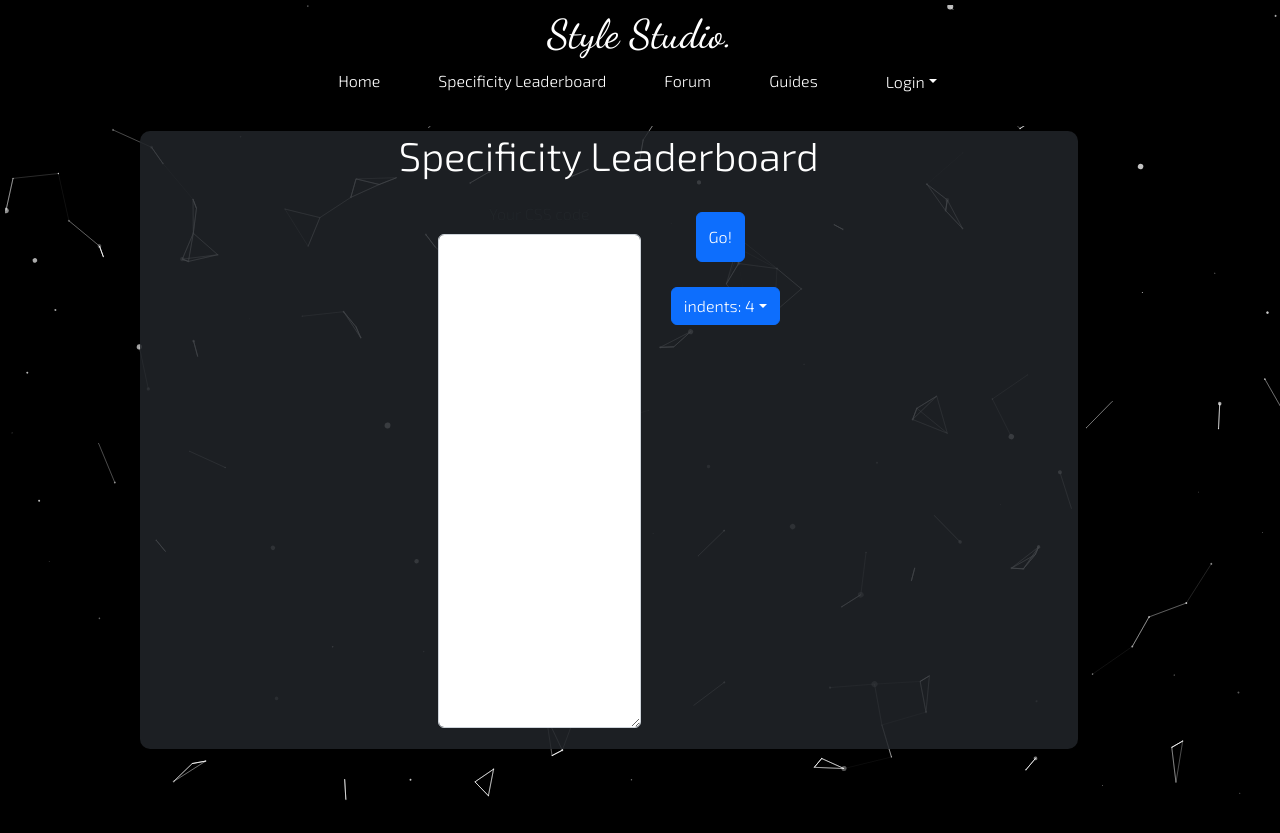
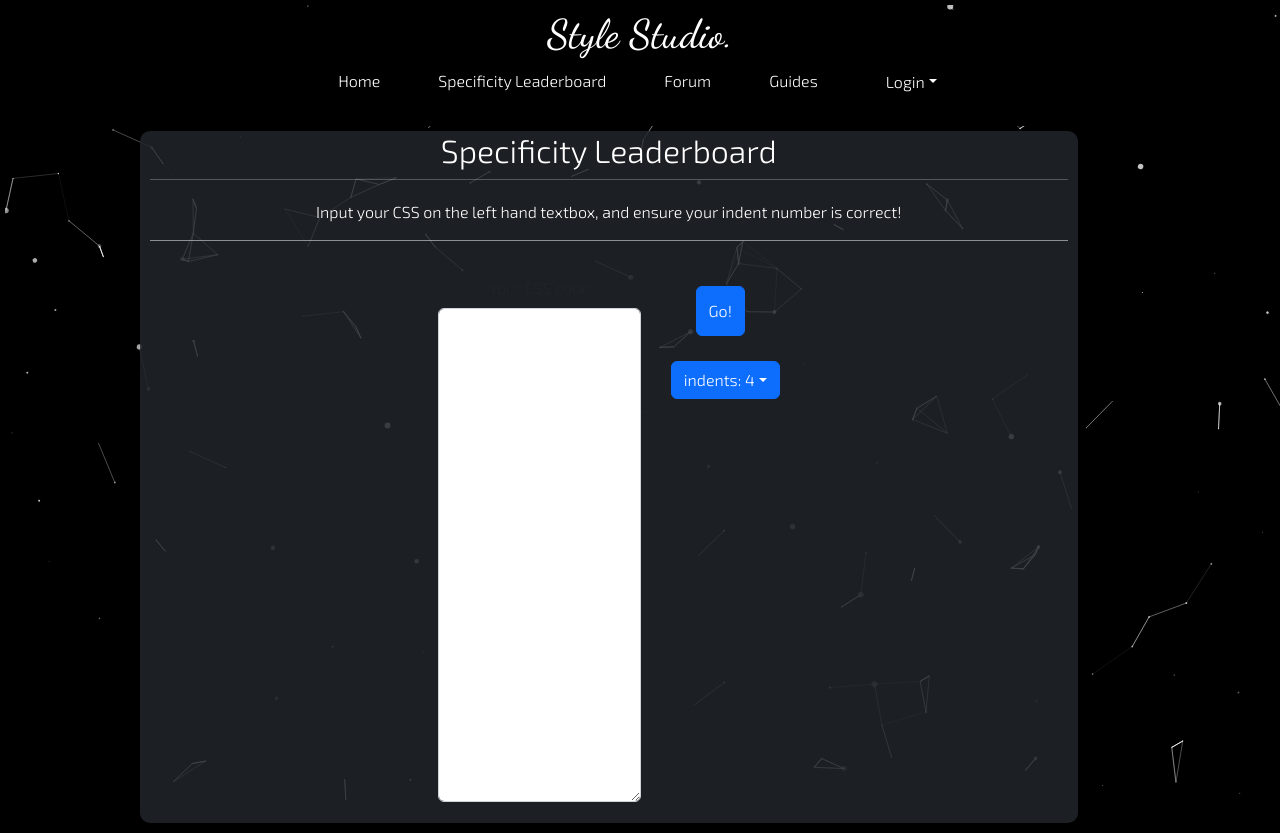
Before and after one commit to mdapim/CSSWebsiteFrontEnd, a React (Create React App) app in the folder stylestudio/: page /leaderboard in a window 1280 px wide. Before the commit the page ends 800 px from the top, so only its background shows below. Built offline with nearby package versions, Linux system fonts and the light colour scheme; no server answers.

Commit message:
adding in hr breaks with a p tag

```diff
--- a/stylestudio/src/pages/Specificity/Specificity.css
+++ b/stylestudio/src/pages/Specificity/Specificity.css
@@ -42,3 +42,7 @@
 a.dropdown-item {
   color:black;
 }
+
+p {
+  color:white;
+}
--- a/stylestudio/src/pages/Specificity/Specificity.js
+++ b/stylestudio/src/pages/Specificity/Specificity.js
@@ -56,7 +56,10 @@ export function Specificity() {
   return (
     <>
       <div className="maincontainer">
-        <h1 className="title-spec">Specificity Leaderboard</h1>
+        <h2 className="title-spec">Specificity Leaderboard</h2>
+        <hr style={{margin:"10px",marginBottom:"20px",opacity:"0.25",color:"white"}}/>
+        <p>Input your CSS on the left hand textbox, and ensure your indent number is correct!</p>
+        <hr style={{margin:"10px",marginBottom:"20px",opacity:"0.5",color:"white", borderWidth:"1px"}}/>
         <div className="main">
           <Form>
             <Form.Group className="mb-3 css-area">
```
